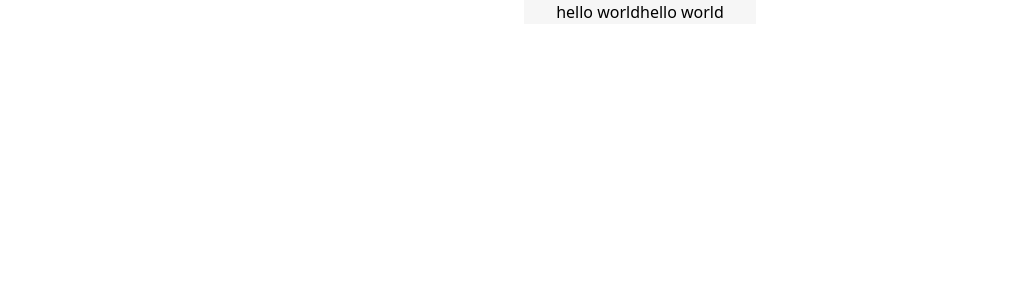
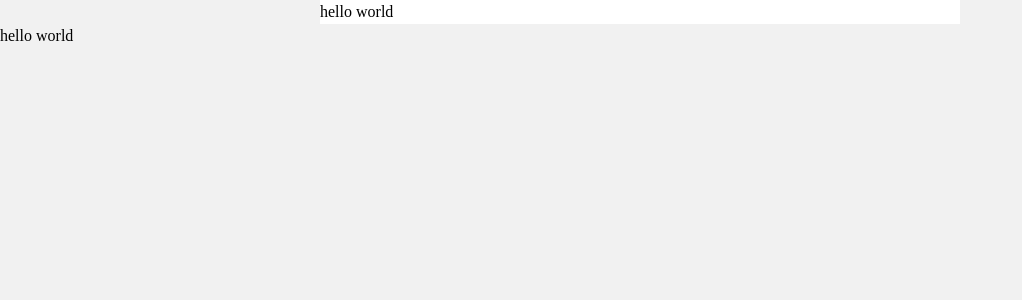
Before and after one commit to xiaopanglian/icefox, a Vue app: page / in a window 1280 px wide. Shown: the top 300 px of the page, without its empty margins (0-1022 px from the left). Built offline with nearby package versions, Linux system fonts and the light colour scheme.

Commit message:
初始化tailwindcss

```diff
--- a/package.json
+++ b/package.json
@@ -12,6 +12,8 @@
   },
   "devDependencies": {
     "@vitejs/plugin-vue": "^4.3.1",
+    "autoprefixer": "^10.4.15",
+    "postcss": "^8.4.28",
     "tailwindcss": "^3.3.3",
     "vite": "^4.4.9"
   }
--- /dev/null
+++ b/postcss.config.js
@@ -0,0 +1,6 @@
+module.exports = {
+  plugins: {
+    tailwindcss: {},
+    autoprefixer: {},
+  },
+}
--- a/src/App.vue
+++ b/src/App.vue
@@ -3,7 +3,7 @@
 </script>
 
 <template>
-  <div class="container w-24">
+  <div class="container bg-white pyq-container">
     hello world
   </div>
   <header>
--- a/src/assets/base.css
+++ b/src/assets/base.css
@@ -1,73 +1,3 @@
-/* color palette from <https://github.com/vuejs/theme> */
-:root {
-  --vt-c-white: #ffffff;
-  --vt-c-white-soft: #f8f8f8;
-  --vt-c-white-mute: #f2f2f2;
-
-  --vt-c-black: #181818;
-  --vt-c-black-soft: #222222;
-  --vt-c-black-mute: #282828;
-
-  --vt-c-indigo: #2c3e50;
-
-  --vt-c-divider-light-1: rgba(60, 60, 60, 0.29);
-  --vt-c-divider-light-2: rgba(60, 60, 60, 0.12);
-  --vt-c-divider-dark-1: rgba(84, 84, 84, 0.65);
-  --vt-c-divider-dark-2: rgba(84, 84, 84, 0.48);
-
-  --vt-c-text-light-1: var(--vt-c-indigo);
-  --vt-c-text-light-2: rgba(60, 60, 60, 0.66);
-  --vt-c-text-dark-1: var(--vt-c-white);
-  --vt-c-text-dark-2: rgba(235, 235, 235, 0.64);
-}
-
-/* semantic color variables for this project */
-:root {
-  --color-background: var(--vt-c-white);
-  --color-background-soft: var(--vt-c-white-soft);
-  --color-background-mute: var(--vt-c-white-mute);
-
-  --color-border: var(--vt-c-divider-light-2);
-  --color-border-hover: var(--vt-c-divider-light-1);
-
-  --color-heading: var(--vt-c-text-light-1);
-  --color-text: var(--vt-c-text-light-1);
-
-  --section-gap: 160px;
-}
-
-@media (prefers-color-scheme: dark) {
-  :root {
-    --color-background: var(--vt-c-black);
-    --color-background-soft: var(--vt-c-black-soft);
-    --color-background-mute: var(--vt-c-black-mute);
-
-    --color-border: var(--vt-c-divider-dark-2);
-    --color-border-hover: var(--vt-c-divider-dark-1);
-
-    --color-heading: var(--vt-c-text-dark-1);
-    --color-text: var(--vt-c-text-dark-2);
-  }
-}
-
-*,
-*::before,
-*::after {
-  box-sizing: border-box;
-  margin: 0;
-  font-weight: normal;
-}
-
-body {
-  min-height: 100vh;
-  color: var(--color-text);
-  background: var(--color-background);
-  transition: color 0.5s, background-color 0.5s;
-  line-height: 1.6;
-  font-family: Inter, -apple-system, BlinkMacSystemFont, 'Segoe UI', Roboto, Oxygen, Ubuntu,
-    Cantarell, 'Fira Sans', 'Droid Sans', 'Helvetica Neue', sans-serif;
-  font-size: 15px;
-  text-rendering: optimizeLegibility;
-  -webkit-font-smoothing: antialiased;
-  -moz-osx-font-smoothing: grayscale;
-}
+@tailwind base;
+@tailwind components;
+@tailwind utilities;
--- a/src/assets/main.css
+++ b/src/assets/main.css
@@ -1,39 +1,52 @@
-@tailwind base;
-@tailwind components;
-@tailwind utilities;
-
-#app {
-  max-width: 1280px;
-  margin: 0 auto;
-  padding: 2rem;
-
-  font-weight: normal;
-
-  background-color: #f6f6f6;
+body {
+  background-color: #F1F1F1;
+  font-family: 'HarmonyOS-Sans', '微软雅黑', "Microsoft Yahei";
 }
 
-a,
-.green {
-  text-decoration: none;
-  color: hsla(160, 100%, 37%, 1);
-  transition: 0.4s;
+.page-navigator {
+  display: flex;
+  flex-direction: row;
 }
 
-@media (hover: hover) {
-  a:hover {
-    background-color: hsla(160, 100%, 37%, 0.2);
-  }
+.page-navigator li {
+  margin: 0 .5rem;
 }
 
-@media (min-width: 1024px) {
-  body {
-    display: flex;
-    place-items: center;
-  }
+.page-navigator .current, .page-navigator .current a {
+  color: #f59e0b;
+}
 
-  #app {
-    display: grid;
-    grid-template-columns: 1fr 1fr;
-    padding: 0 2rem;
-  }
+pre > code {
+  text-wrap: wrap;
 }
+
+
+.jgg-container {
+  background-color: #fff;
+  width: 100%;
+  /*padding-bottom: 100%;*/
+  padding-left: 0.5%;
+  padding-top: 0.5%;
+}
+
+.jgg-container .jgg-box {
+  width: 31%;
+  padding-bottom: 31%;
+  border: 1% solid #fff;
+  background-color: mediumpurple;
+  border-radius: 3%;
+  float: left;
+  margin: 1%;
+  position: relative;   /*父元素给相对定位*/
+
+}
+
+.jgg-container .jgg-box .content {
+  position: absolute;    /*子元素给绝对定位*/
+  width: 100%;
+  height: 100%;
+}
+
+article .content a{
+  text-decoration: underline;
+}
--- a/src/main.js
+++ b/src/main.js
@@ -1,4 +1,6 @@
 import './assets/main.css'
+import './assets/base.css'
+import 'tailwindcss/tailwind.css'
 
 import { createApp } from 'vue'
 import App from './App.vue'
--- a/tailwind.config.js
+++ b/tailwind.config.js
@@ -1,8 +1,19 @@
 /** @type {import('tailwindcss').Config} */
 module.exports = {
-  content: [],
+  content: ['./index.html', './src/**/*.{vue,js,ts,jsx,tsx}'],
+  purge: ['./index.html', './src/**/*.{vue,js,ts,jsx,tsx}'],
   theme: {
     extend: {},
+    container: {
+      center: true,
+    },
+    screens: {
+      'sm': '640px',
+      'md': '640px',
+      'lg': '640px',
+      'xl': '640px',
+      '2xl': '640px'
+    }
   },
   plugins: [],
 }
```
Also changed, not shown: 1 other file (tests, documents, lock files or other folders).
